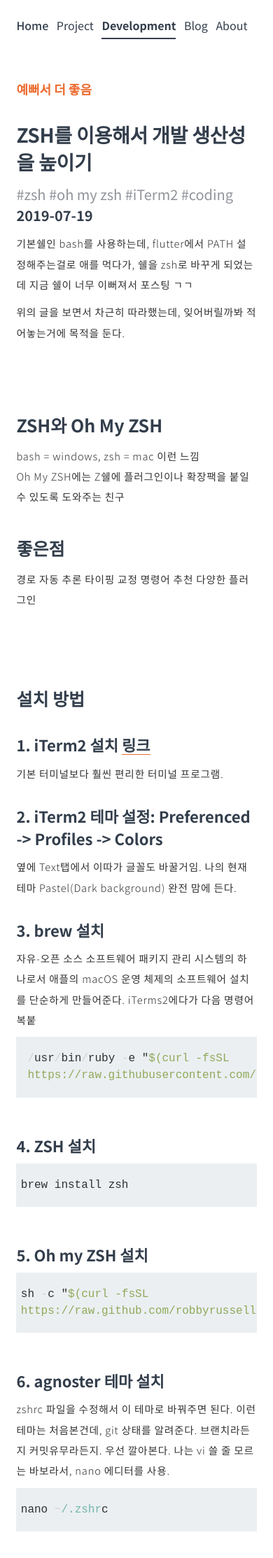
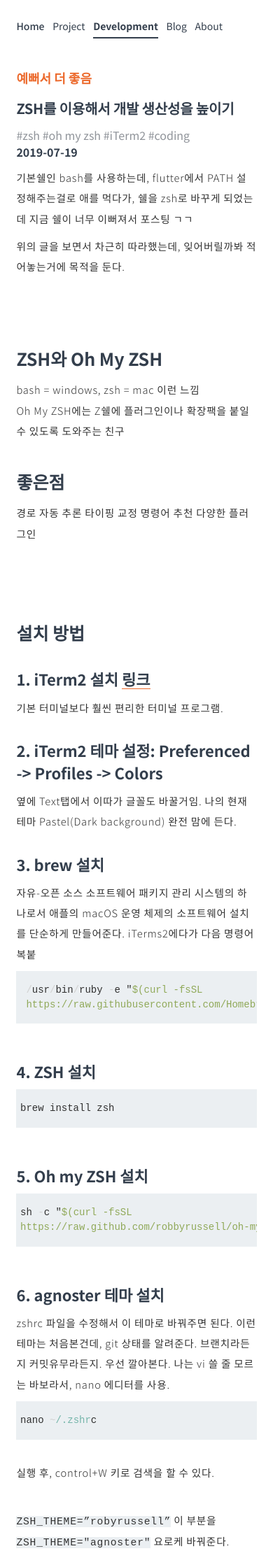
Before and after one commit to newyumi/newyumi.github.io, a Jekyll site: the page built from development/zsh/index.md, in a window 390 px wide. Shown: the top 2227 px of the page at 70% size. Built offline with Jekyll 4.4.1, drawn with Linux system fonts in a browser that asks for light colours; comment, search, counter and statistics services are not loaded; some of the changed text lies outside the part shown.

Commit message:
EDITED css for mobile

```diff
--- a/_sass/_catalogue.scss
+++ b/_sass/_catalogue.scss
@@ -52,7 +52,7 @@
             position: relative;
 
             @media (max-width: $break-small) {
-                  font-size: 22px;
+                  font-size: 18px;
             }
         }
 
@@ -68,7 +68,7 @@
             padding-bottom: 24px;
 
             @media (max-width: $break-small) {
-                font-size: 16px;
+                font-size: 14px;
             }
         }
 
--- a/_sass/_layout.scss
+++ b/_sass/_layout.scss
@@ -52,7 +52,7 @@
 
       @media (max-width: $break-small) {
           margin: 0 8px 24px 0;
-          font-size: 16px;
+          font-size: 14px;
       }
 
   }
--- a/_sass/_post.scss
+++ b/_sass/_post.scss
@@ -269,6 +269,11 @@
 
 .post-type-tag {
     margin: 32px 0;
+
+    @media (max-width: $break-small) {
+        font-size: 16px;
+        margin: 16px 0;
+    }
 }
 
 .post-info>h1.post-title {
@@ -280,7 +285,7 @@
     letter-spacing: -0.009em;
 
     @media (max-width: $break-small) {
-        font-size: 28px;
+        font-size: 20px;
         line-height: 1.4em;
     }
 }
@@ -293,7 +298,7 @@
     line-height: 1.5;
 
     @media (max-width: $break-small) {
-        font-size: 20px;
+        font-size: 16px;
         padding: 0 0 0 0;
     }
 }
@@ -304,7 +309,7 @@
     line-height: 1.5;
 
     @media (max-width: $break-small) {
-        font-size: 20px;
+        font-size: 16px;
         padding: 0 0 10px 0;
     }
 }
--- a/_sass/_syntax.scss
+++ b/_sass/_syntax.scss
@@ -10,6 +10,10 @@
   padding: .2em .4em;
   border-radius: 3px;
   line-height: 1.8;
+
+  @media (max-width: $break-small) {
+    font-size: 14px;
+}
 }
 .highlight .err {
   // color: #151515;
```
